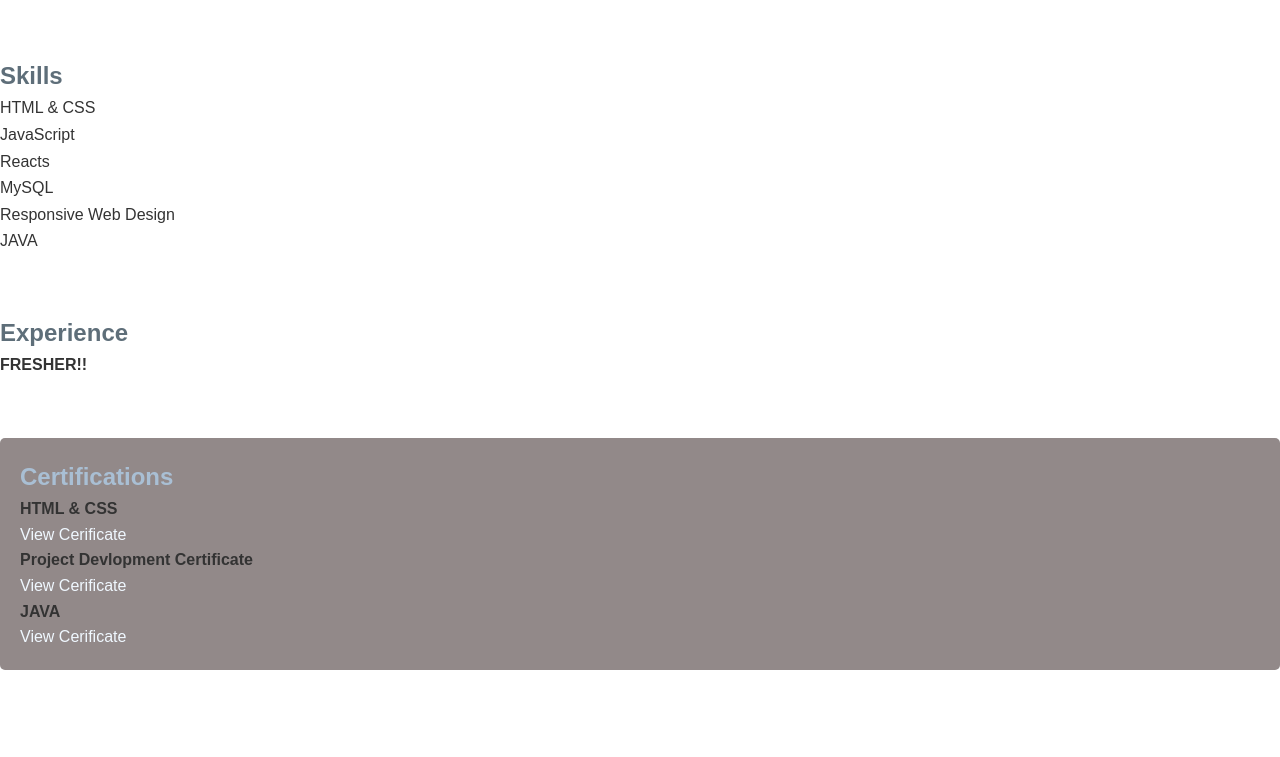
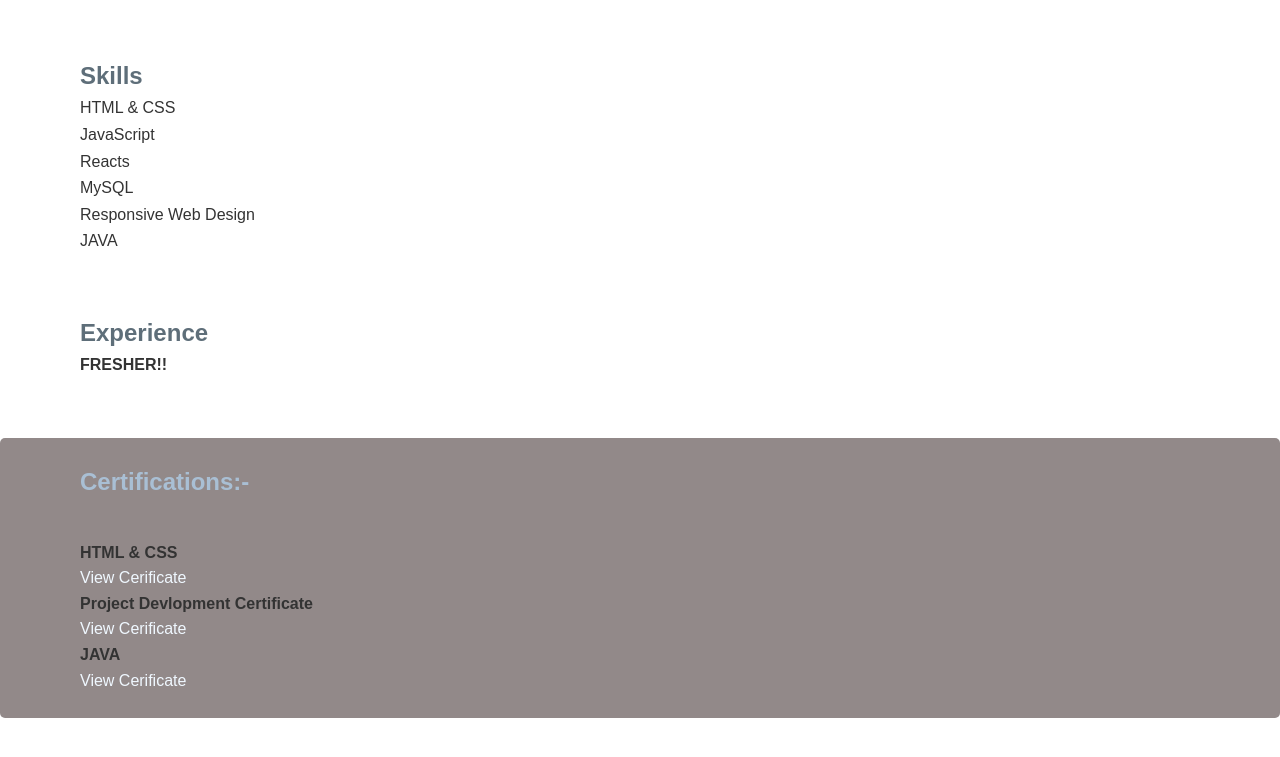
Before and after one commit to raj259968/portfolio, a plain HTML site: page indexAbout.html in a window 1280 px wide. Shown: the part 545-1302 px from the top of the page. Before the commit the page ends 1275 px from the top, so only its background shows below. Drawn offline with Linux system fonts and the light colour scheme.

Commit message:
Add files via upload

```diff
--- a/indexAbout.html
+++ b/indexAbout.html
@@ -7,7 +7,7 @@
     <style>
         * {
             margin: 0;
-            padding: 0;
+            padding: 0 0px;
             box-sizing: border-box;
 
         }
@@ -116,6 +116,7 @@
         }
         .section {
             margin-bottom: 60px;
+            padding: 0 80px;
         }
         h2 {
             color: #5e6e79;
@@ -129,7 +130,7 @@
         }
         .contact-info {
             background-color: #928989;
-            padding: 20px;
+            padding: 25px 80px;
             border-radius: 5px;
         }
 
@@ -156,7 +157,7 @@
 
     <div>
         <h1>RAJ RAJPUT</h1>
-        <p>Web Developer | Designer | JAVA Developer</p>
+        <p>&nbsp;</p>
         <h1>-----------------------------------------</h1>
     </div>
 
@@ -194,13 +195,14 @@
                 </li>
             </ul>
         </section>
+    </main>
+    <section class="section contact-info">
+        <h1>Certifications:-</h1>
+        <h1>&nbsp;</h1>
 
-        <section class="section contact-info">
-            <h1>Certifications</h1>
-            <p><b>HTML & CSS</b></p><a class="aa" href="https://www.udemy.com/certificate/UC-585c28a8-9bb0-43fe-aeb6-54dbcfdeb651/" >View Cerificate</a>
-            <p><b>Project Devlopment Certificate</b></p><a  class="aa" href="https://www.udemy.com/certificate/UC-d8c338c5-cee2-4745-8cdb-002fa431b555/" >View Cerificate</a>
-            <p><b>JAVA</b></p><a   class="aa" href="https://www.hackerrank.com/certificates/iframe/11363503b278">View Cerificate</a>
-        </section>
-    </main>
+        <p><b>HTML & CSS</b></p><a class="aa" href="https://www.udemy.com/certificate/UC-585c28a8-9bb0-43fe-aeb6-54dbcfdeb651/" >View Cerificate</a>
+        <p><b>Project Devlopment Certificate</b></p><a  class="aa" href="https://www.udemy.com/certificate/UC-d8c338c5-cee2-4745-8cdb-002fa431b555/" >View Cerificate</a>
+        <p><b>JAVA</b></p><a   class="aa" href="https://www.hackerrank.com/certificates/iframe/11363503b278">View Cerificate</a>
+    </section>
 </body>
 </html>
```
